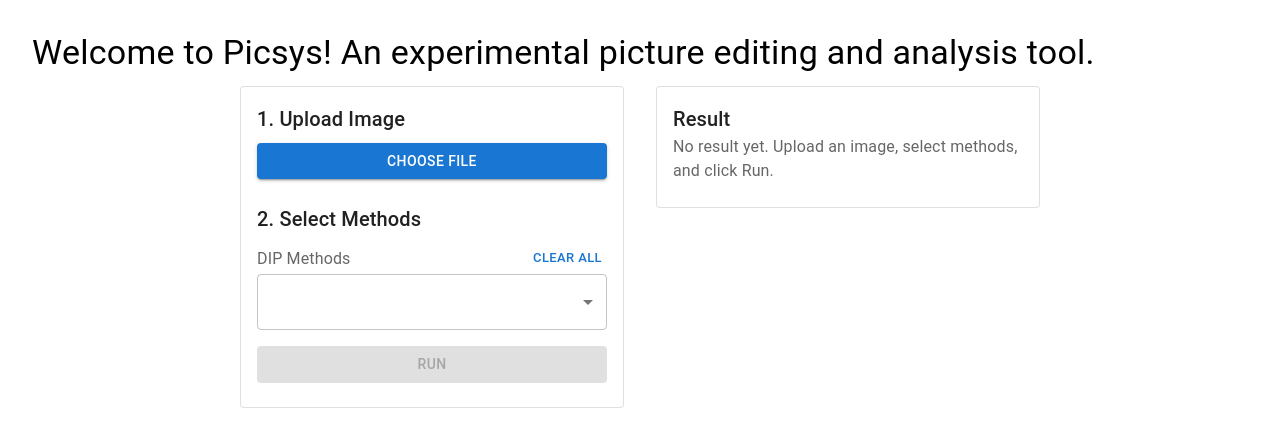
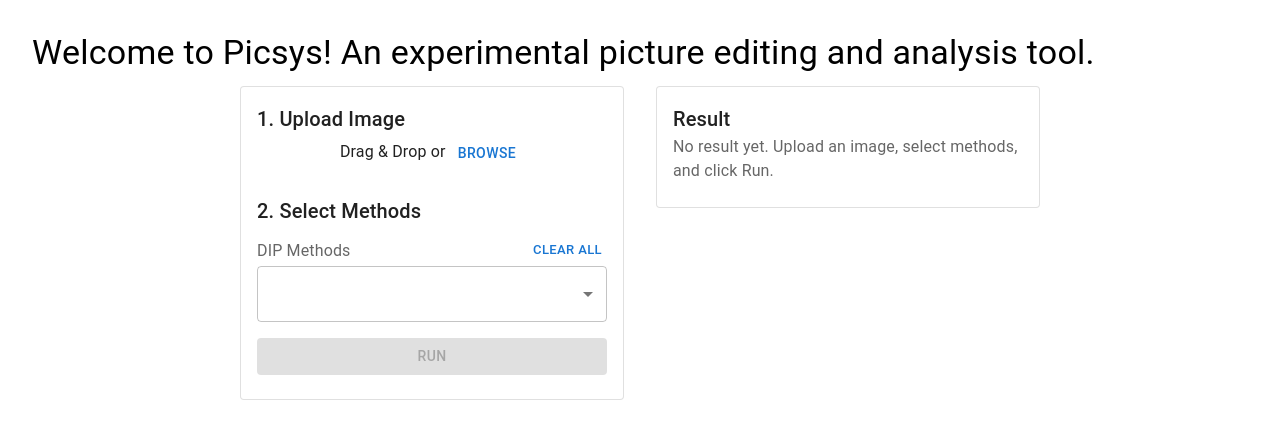
Before and after one commit to Kevin-Lejava/Picsys, a React (Create React App) app: page / in a window 1280 px wide. Shown: the top 444 px of the page. Built offline with nearby package versions, Linux system fonts and the light colour scheme.

Commit message:
Added drag and drop with upload button

```diff
--- a/src/App.tsx
+++ b/src/App.tsx
@@ -1,4 +1,4 @@
-import React, { useState, useEffect, ChangeEvent } from "react";
+import React, { useState, useEffect, ChangeEvent, DragEvent } from "react";
 import { SelectChangeEvent } from "@mui/material/Select";
 import {
   Box,
@@ -28,7 +28,6 @@ function App() {
     Partial<Record<DIPMethodName, DIPParams>>
   >({});
   const [resultSrc, setResultSrc] = useState<string | null>(null);
-  const [selection, setSelection] = useState<string | null>(null);
   const [loading, setLoading] = useState(false);
   const [histogram, setHistogram] = useState<{
     r: number[];
@@ -42,26 +41,38 @@ function App() {
     setResultSrc(null);
   };
 
-  const handleFileChange = (e: ChangeEvent<HTMLInputElement>) => {
-    if (e.target.files && e.target.files[0]) {
-      const f = e.target.files[0];
-      setFile(f);
+  const loadFile = (
+    f: File,
+    set: React.Dispatch<React.SetStateAction<File | null>>,
+    setPrev: React.Dispatch<React.SetStateAction<string | null>>
+  ) => {
+    set(f);
     const reader = new FileReader();
-      reader.onload = () => setPreviewSrc(reader.result as string);
+    reader.onload = () => setPrev(reader.result as string);
     reader.readAsDataURL(f);
     setResultSrc(null);
-    }
   };
 
+  const handleFileChange = (e: ChangeEvent<HTMLInputElement>) => {
+    if (e.target.files?.[0])
+      loadFile(e.target.files[0], setFile, setPreviewSrc);
+  };
   const handleFile2Change = (e: ChangeEvent<HTMLInputElement>) => {
-    if (e.target.files?.[0]) {
-      const f2 = e.target.files[0];
-      setFile2(f2);
-      const reader2 = new FileReader();
-      reader2.onload = () => setPreviewSrc2(reader2.result as string);
-      reader2.readAsDataURL(f2);
-    }
+    if (e.target.files?.[0])
+      loadFile(e.target.files[0], setFile2, setPreviewSrc2);
   };
+
+  const handleDrop = (e: DragEvent<HTMLDivElement>) => {
+    e.preventDefault();
+    if (e.dataTransfer.files && e.dataTransfer.files[0])
+      loadFile(e.dataTransfer.files[0], setFile, setPreviewSrc);
+  };
+  const handleDrop2 = (e: DragEvent<HTMLDivElement>) => {
+    e.preventDefault();
+    if (e.dataTransfer.files && e.dataTransfer.files[0])
+      loadFile(e.dataTransfer.files[0], setFile2, setPreviewSrc2);
+  };
+  const handleDragOver = (e: DragEvent<HTMLDivElement>) => e.preventDefault();
 
   const handleMethodsChange = (e: SelectChangeEvent<typeof methods>) => {
     const value = e.target.value;
@@ -349,22 +360,25 @@ function App() {
           <Card variant="outlined">
             <CardContent>
               <Typography variant="h6">1. Upload Image</Typography>
-
-              {previewSrc && (
+              <Box
+                sx={{
+                  textAlign: "center",
+                }}
+                onDrop={handleDrop}
+                onDragOver={handleDragOver}
+              >
+                {previewSrc ? (
                   <CardMedia
                     component="img"
                     src={previewSrc}
-                  alt="Original Preview"
-                  sx={{ maxHeight: 500, objectFit: "contain" }}
+                    alt="Preview"
+                    sx={{ maxHeight: 300, objectFit: "contain" }}
                   />
-              )}
-              <Button
-                variant="contained"
-                component="label"
-                fullWidth
-                sx={{ mt: 1 }}
-              >
-                Choose File
+                ) : (
+                  <Typography>
+                    Drag & Drop or{" "}
+                    <Button component="label">
+                      Browse
                       <input
                         type="file"
                         hidden
@@ -372,30 +386,35 @@ function App() {
                         onChange={handleFileChange}
                       />
                     </Button>
+                  </Typography>
+                )}
+              </Box>
 
               {(methods.includes("add") ||
                 methods.includes("subtract") ||
                 methods.includes("multiply") ||
                 methods.includes("divide")) && (
                 <>
-                  <Typography variant="h6" sx={{ mt: 3 }}>
-                    1b. Upload Second Image
-                  </Typography>
-                  {previewSrc2 && (
+                  <Typography variant="h6">1b. Upload Second Image</Typography>
+                  <Box
+                    sx={{
+                      textAlign: "center",
+                    }}
+                    onDrop={handleDrop2}
+                    onDragOver={handleDragOver}
+                  >
+                    {previewSrc2 ? (
                       <CardMedia
                         component="img"
                         src={previewSrc2}
-                      alt="Second Preview"
+                        alt="Preview 2"
                         sx={{ maxHeight: 300, objectFit: "contain" }}
                       />
-                  )}
-                  <Button
-                    variant="outlined"
-                    component="label"
-                    fullWidth
-                    sx={{ mt: 1 }}
-                  >
-                    Choose Second File
+                    ) : (
+                      <Typography>
+                        Drag & Drop or{" "}
+                        <Button component="label">
+                          Browse
                           <input
                             type="file"
                             hidden
@@ -403,6 +422,9 @@ function App() {
                             onChange={handleFile2Change}
                           />
                         </Button>
+                      </Typography>
+                    )}
+                  </Box>
                 </>
               )}
 
```
Lines whose indentation alone changed are shown as unchanged.
